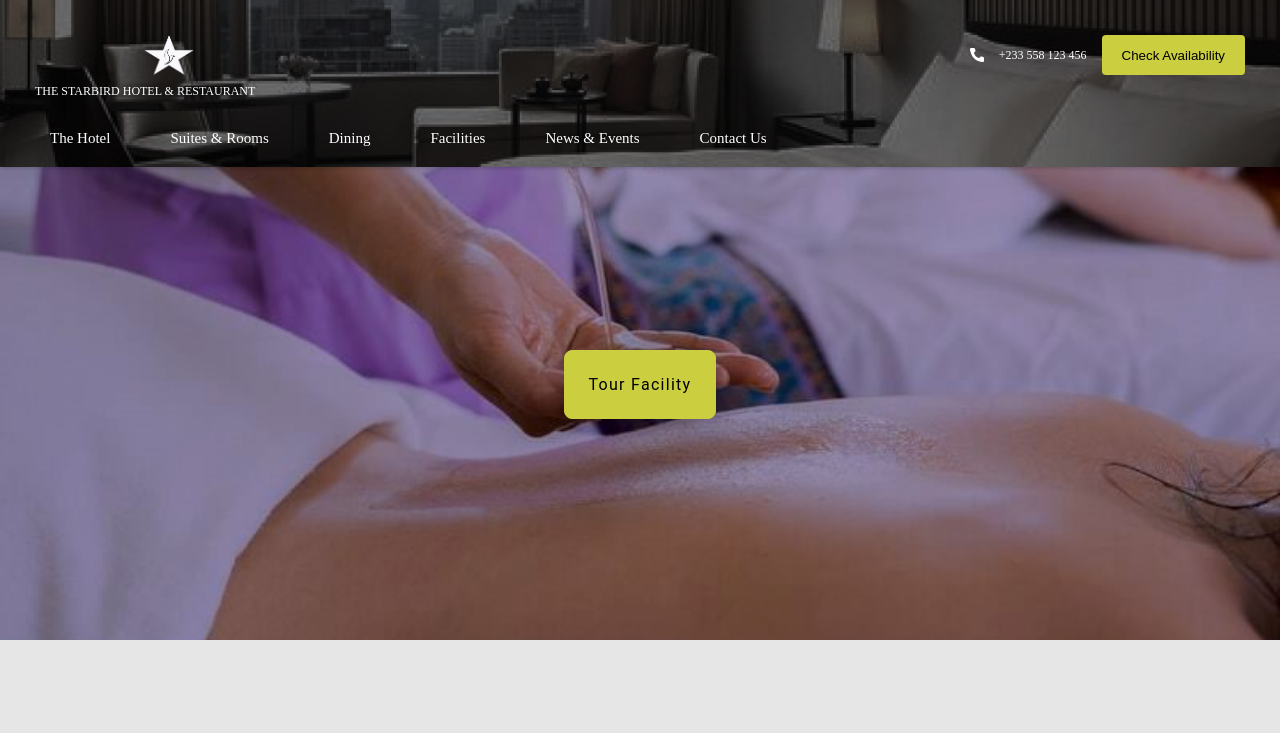
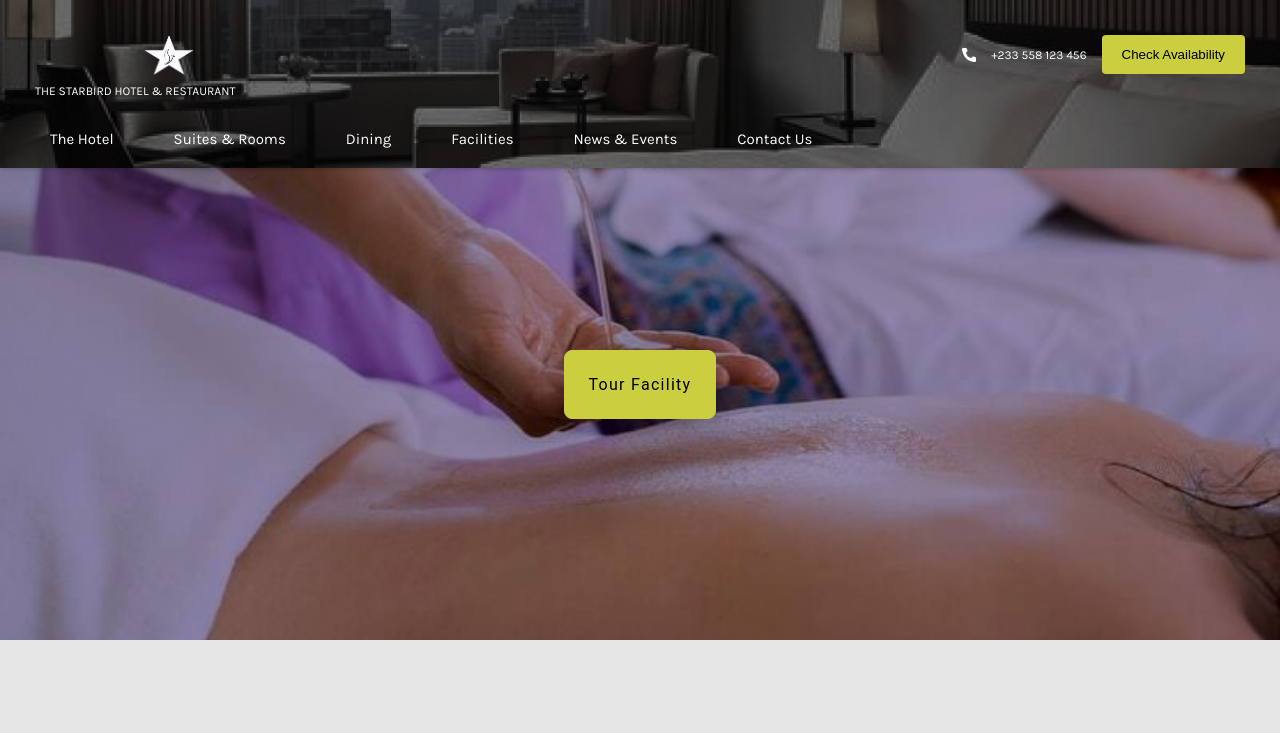
Before and after one commit to hngi/Team-Gold-Frontend, a plain HTML site: page Team-Gold-Design-2/facilities/page-3/facilities.html in a window 1280 px wide. Shown: the top 733 px of the page. Drawn offline with Linux system fonts and the light colour scheme.

Commit message:
change font family of header in Facilities page

```diff
--- a/Team-Gold-Design-2/facilities/page-3/page3.css
+++ b/Team-Gold-Design-2/facilities/page-3/page3.css
@@ -1,3 +1,5 @@
+@import url('https://fonts.googleapis.com/css2?family=Karla&display=swap');
+
 body {
   overflow-x: hidden;
   margin: 0;
```
